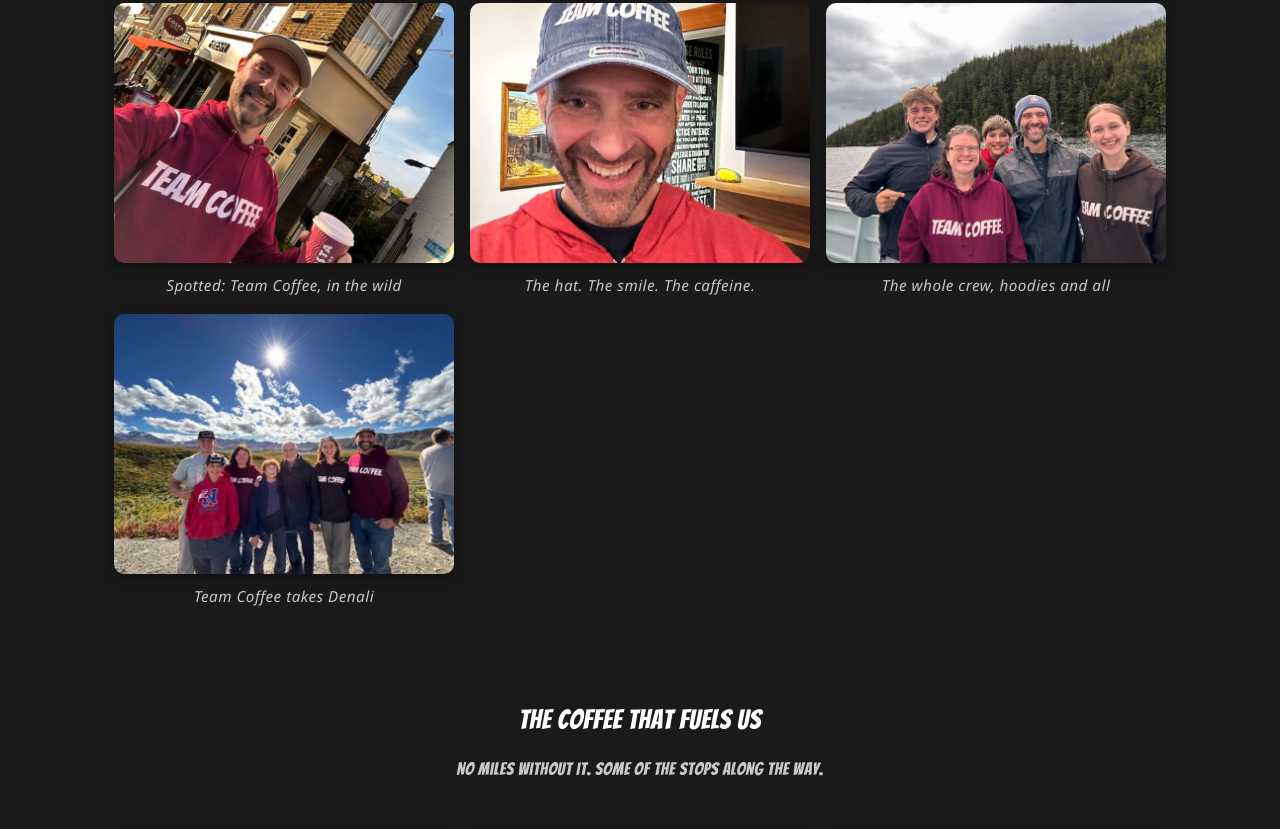
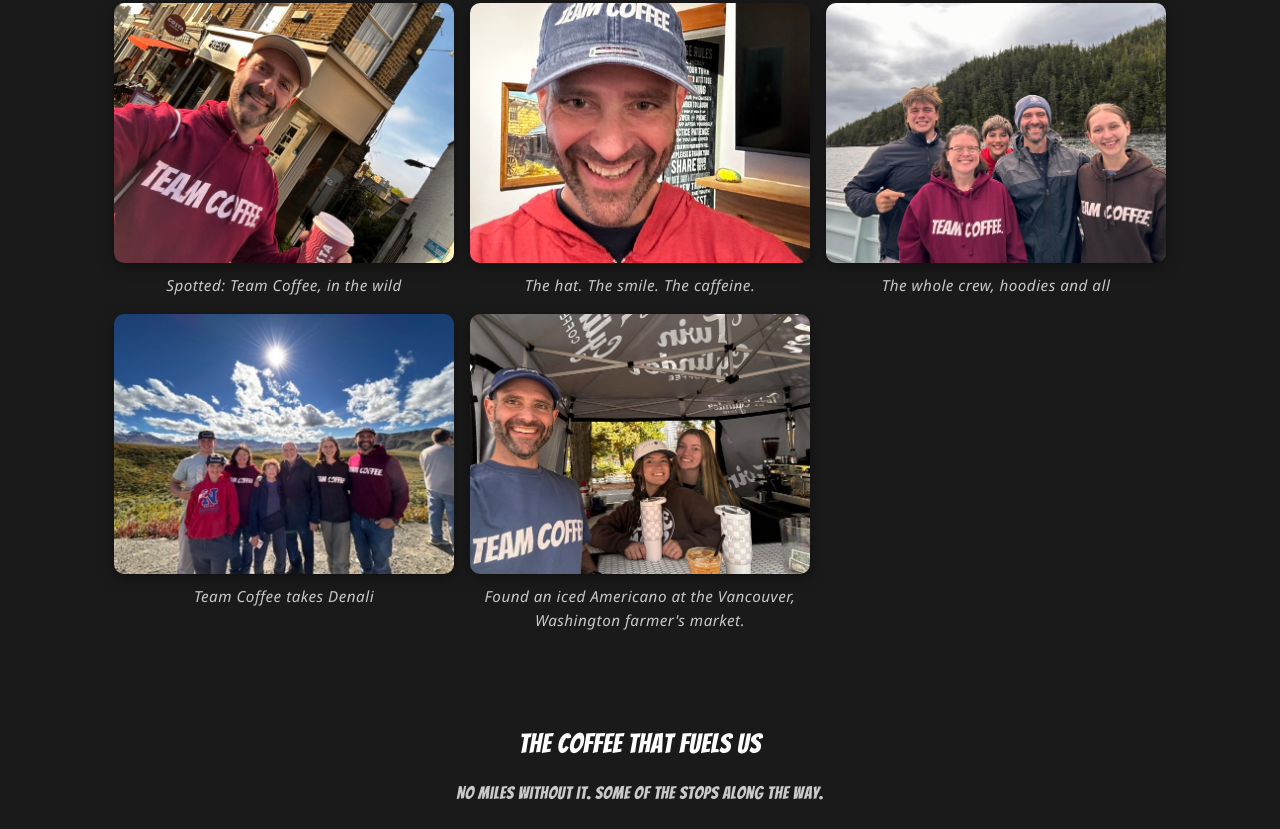
Before and after one commit to azs-bu/team-coffee, a plain HTML site: page index.html in a window 1280 px wide. Shown: the part 567-1396 px from the top of the page. Drawn offline with Linux system fonts and the light colour scheme.

Commit message:
Add Vancouver, WA farmer's market photo to the wild gallery

```diff
--- a/index.html
+++ b/index.html
@@ -73,6 +73,11 @@
                         <figcaption class="gallery-placeholder">gallery/group-denali.jpg<span>Group in Denali</span></figcaption>
                         <figcaption class="gallery-caption">Team Coffee takes Denali</figcaption>
                     </figure>
+                    <figure>
+                        <img src="gallery/vancouver-farmers-market.jpg" alt="Team Coffee member in a Team Coffee t-shirt with baristas at a coffee tent" onerror="this.style.display='none'; this.nextElementSibling.style.display='flex';">
+                        <figcaption class="gallery-placeholder">gallery/vancouver-farmers-market.jpg<span>Vancouver, WA farmer's market</span></figcaption>
+                        <figcaption class="gallery-caption">Found an iced Americano at the Vancouver, Washington farmer's market.</figcaption>
+                    </figure>
                 </section>
 
                 <section class="hero hero-secondary">
```
Also changed, not shown: gallery/vancouver-farmers-market.jpg (added).
